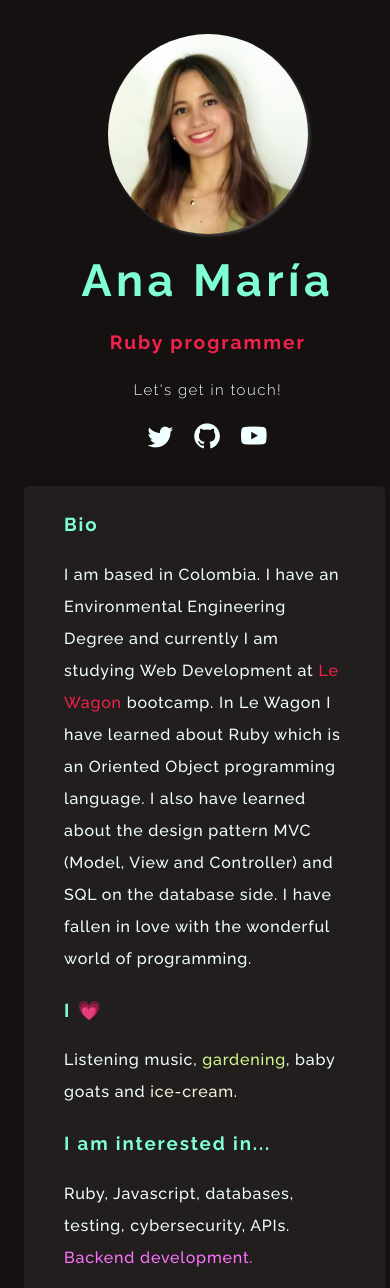
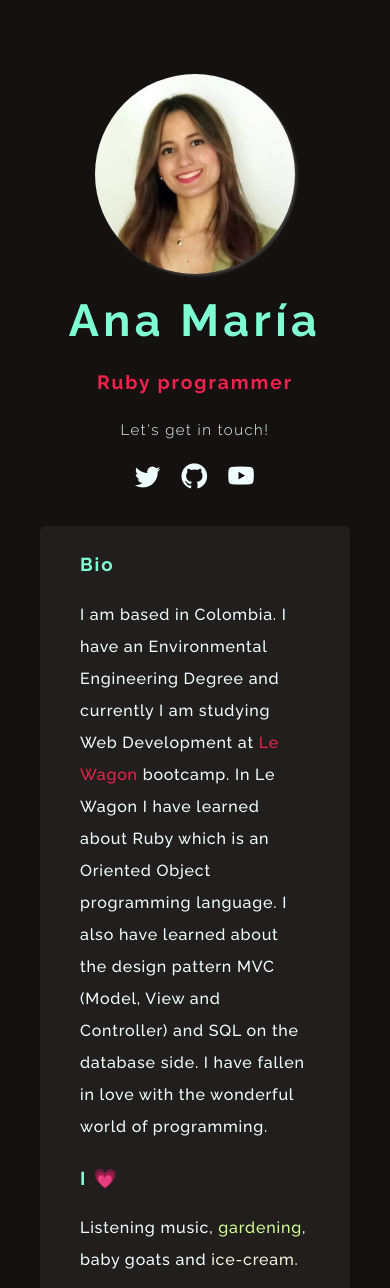
Before and after one commit to anarbelaez/profile, a plain HTML site: page index.html in a window 390 px wide. Shown: the top 1288 px of the page. Drawn offline with nearby package versions, Linux system fonts and the light colour scheme.

Commit message:
I changed the containers width

```diff
--- a/style.css
+++ b/style.css
@@ -21,7 +21,7 @@ body {
 
 .div-left {
   padding: 1em;
-  width: 30%;
+  flex-basis: 30%;
   text-align: center;
   font-size: 0.8em;
   letter-spacing: 0.1em;
@@ -55,7 +55,7 @@ img {
 
 .div-right {
   padding: 0.2em 2.5em;
-  width: 70%;
+  flex-basis: 70%;
   background-color: rgba(147, 147, 147, 0.1);
   margin: 1em;
   border-radius: 5px;
@@ -109,25 +109,16 @@ a.a-red:hover {
 
 @media (max-width: 960px) {
   .container {
-    margin: auto;
-    display: flex;
     flex-direction: column;
     justify-content: space-between;
   }
 
   .div-left {
-    width: 100%;
-    align-items: center;
+    flex-basis: 100%;
   }
 
   .div-right {
-    width: 80%;
-  }
-}
-
-@media (max-width: 540px) {
-  .div-right {
-    width: 75%;
+    flex-basis: 100%;
   }
 }
 
```
